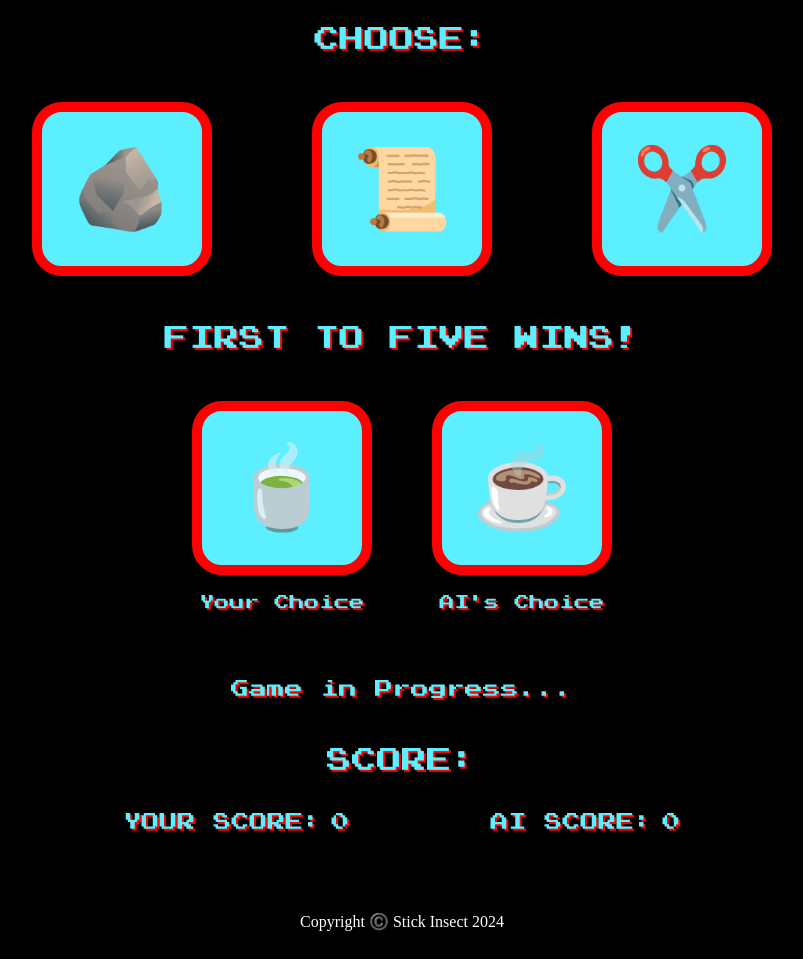
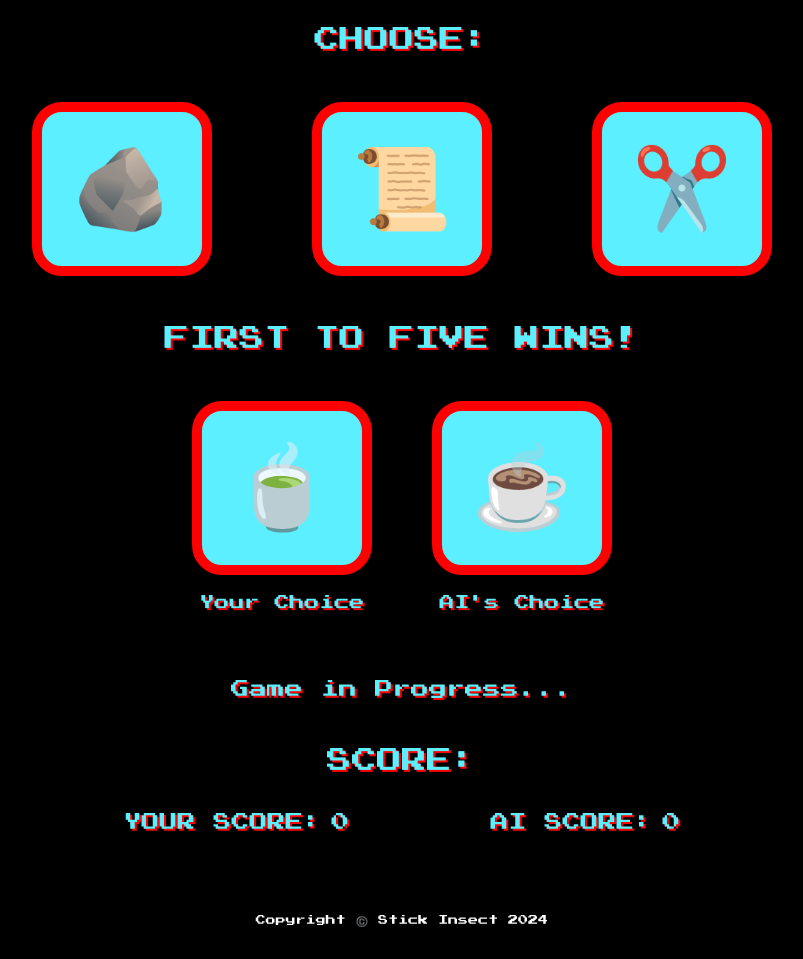
Before and after one commit to jithin-rajesh/rock-paper-scissors, a plain HTML site: page index.html in a window 1280 px wide. Shown: the part 141-1100 px from the top of the page, without its empty margins (238-1041 px from the left). Drawn offline with Linux system fonts and the light colour scheme.

Commit message:
Edited the footer

```diff
--- a/styles.css
+++ b/styles.css
@@ -96,6 +96,8 @@ button {
     display: flex;
     color: white;
     height: 20px;
+    font-size: 10px;
     margin: 60px 0px 20px 0px;
     align-items: center;
+    font-family: Arcade;
 }
```
